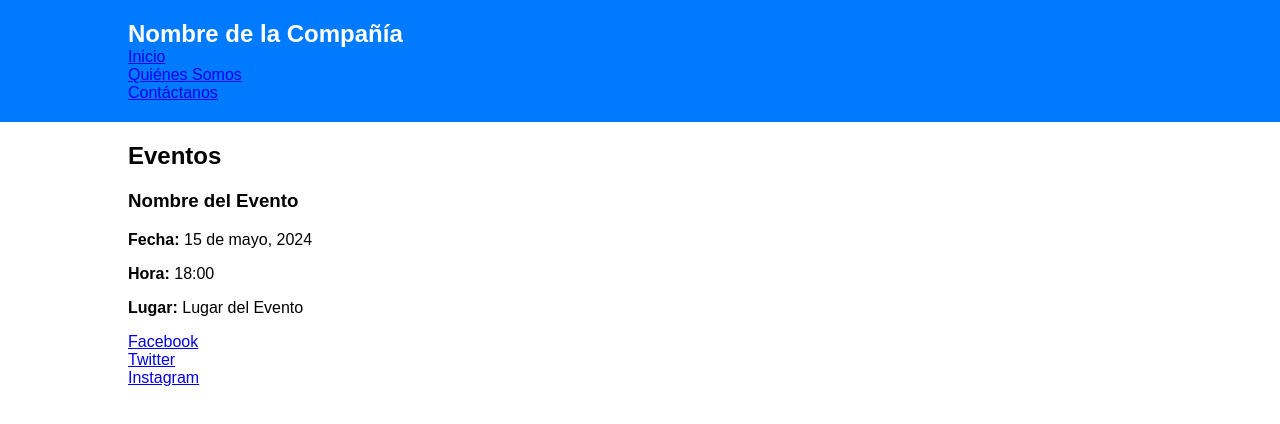
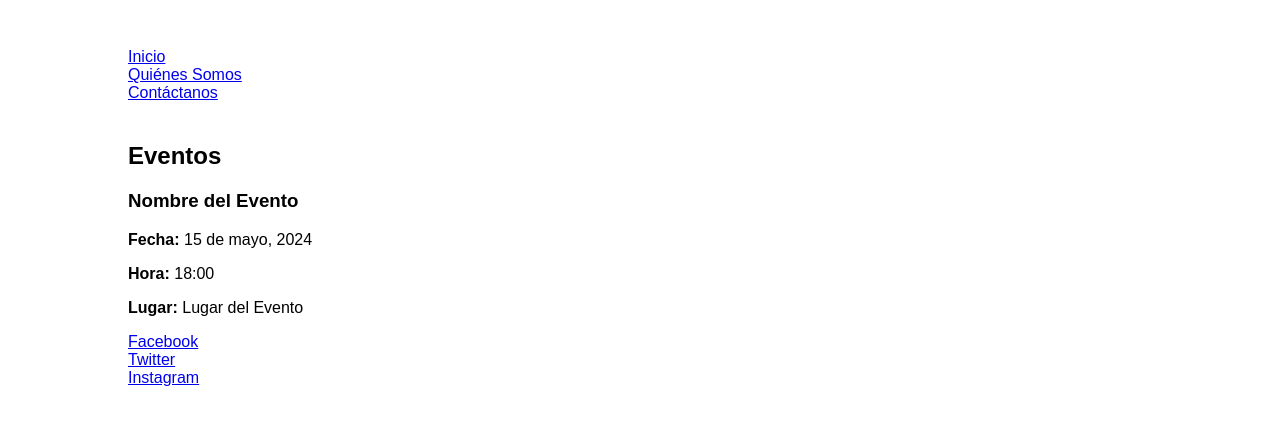
Before and after one commit to erozog125/repo-git, a plain HTML site: page index.html in a window 1280 px wide. Drawn offline with Linux system fonts and the light colour scheme.

Commit message:
Update style.css

```diff
--- a/style.css
+++ b/style.css
@@ -10,7 +10,7 @@ body {
 }
 
 header {
-  background-color: #007bff;
+  background-color: #fff;
   color: white;
   padding: 20px 0;
 }
```
